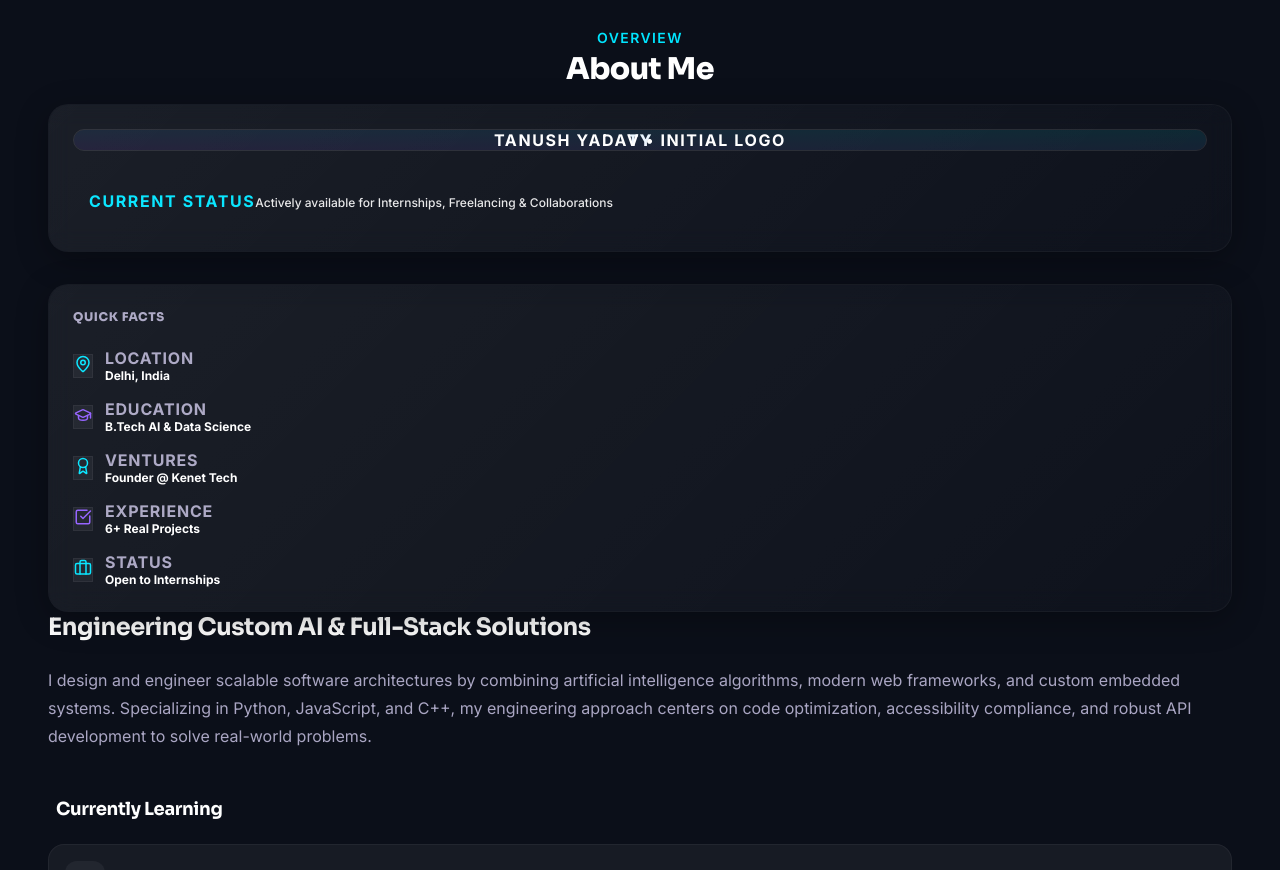
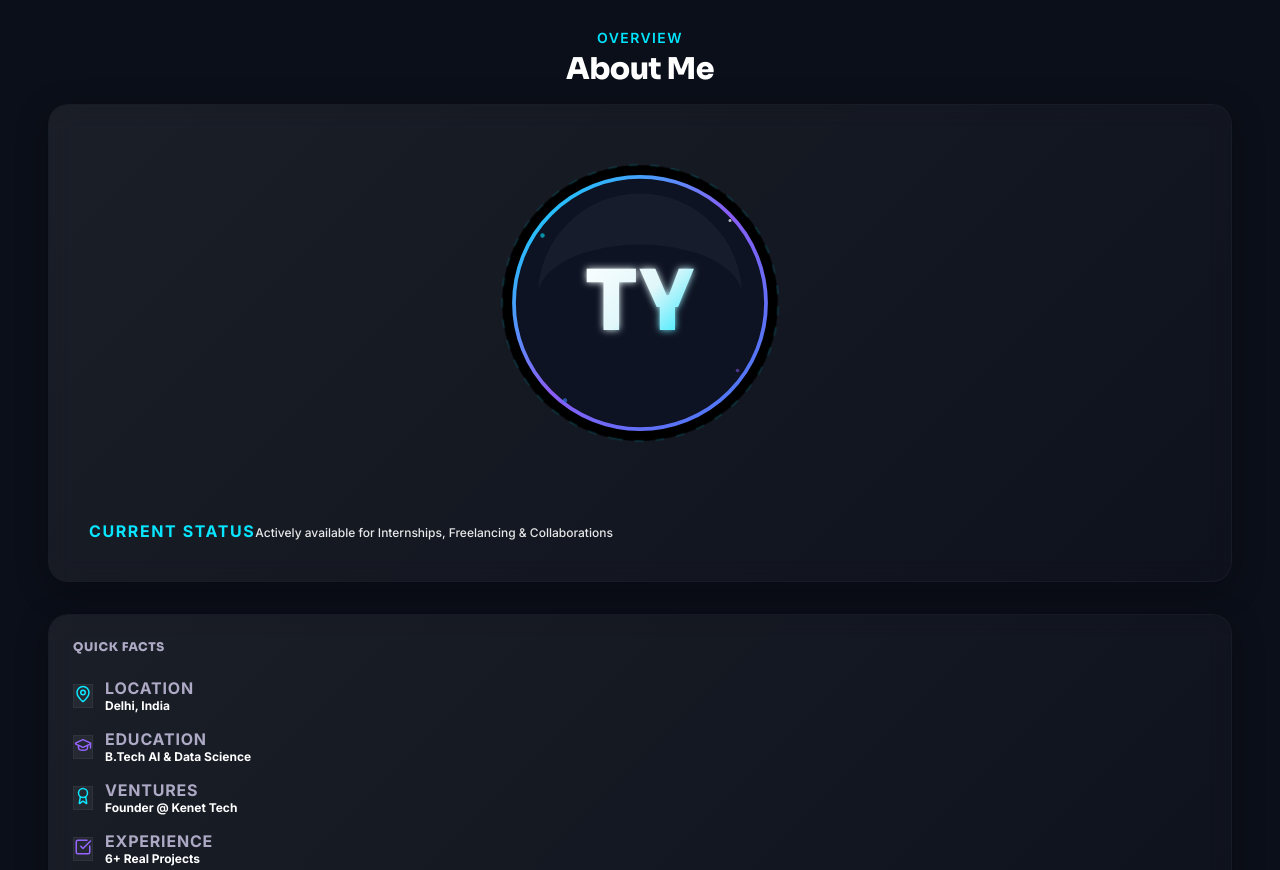
Before and after one commit to Tanushyadav9/Tanush-portfolio, a React (Vite) app: page / in a window 1280 px wide. Shown: the part 1920-2790 px from the top of the page. Built offline with nearby package versions, Linux system fonts and the light colour scheme.

Commit message:
style: add premium TY monogram circular logo in About me

```diff
--- a/src/components/About.jsx
+++ b/src/components/About.jsx
@@ -39,18 +39,87 @@ export default function About() {
           {/* LEFT COLUMN: Profile Visual & Quick Facts */}
           <div className="lg:col-span-5 w-full flex flex-col gap-8 text-left">
             <Tilt className="p-6 flex flex-col gap-6 w-full">
-              {/* Profile Photo Placeholder Frame with TY initials */}
-              <div className="relative w-full aspect-square rounded-2xl bg-white-5/5 border border-white-10 overflow-hidden flex items-center justify-center group">
-                <div className="absolute inset-0 bg-gradient-to-tr from-[#915EFF]/10 to-[#00E5FF]/10 opacity-30 group-hover:opacity-50 transition-opacity duration-500" />
+              {/* Premium Personal Monogram Circular Avatar Logo */}
+              <div className="flex justify-center items-center py-6">
+                <div className="w-[180px] h-[180px] relative group cursor-default transition-all duration-300 hover:scale-[1.05]">
+                  {/* Glowing background halo */}
+                  <div className="absolute inset-0.5 rounded-full bg-gradient-to-tr from-[#00E5FF] via-[#8B5CF6] to-[#3B82F6] opacity-25 blur-md group-hover:opacity-55 transition-opacity duration-300" />
 
-                {/* Visual Monogram Logo TY */}
-                <div className="text-7xl md:text-8xl font-black font-heading text-white/10 group-hover:text-cyan/30 transition-colors duration-500 tracking-wider">
-                  TY
+                  {/* Interactive Monogram SVG */}
+                  <svg viewBox="0 0 200 200" className="w-full h-full relative z-10 select-none">
+                    <defs>
+                      <linearGradient id="avatarBorderGrad" x1="0%" y1="0%" x2="100%" y2="100%">
+                        <stop offset="0%" stopColor="#00E5FF" />
+                        <stop offset="50%" stopColor="#8B5CF6" />
+                        <stop offset="100%" stopColor="#3B82F6" />
+                      </linearGradient>
+                      <linearGradient id="avatarTextGrad" x1="0%" y1="0%" x2="100%" y2="100%">
+                        <stop offset="0%" stopColor="#FFFFFF" />
+                        <stop offset="50%" stopColor="#E0F7FA" />
+                        <stop offset="100%" stopColor="#00E5FF" />
+                      </linearGradient>
+                      <filter id="avatarTextGlow">
+                        <feGaussianBlur stdDeviation="2.5" result="coloredBlur"/>
+                        <feMerge>
+                          <feMergeNode in="coloredBlur"/>
+                          <feMergeNode in="SourceGraphic"/>
+                        </feMerge>
+                      </filter>
+                    </defs>
+
+                    {/* Faint rotating outer orbit */}
+                    <circle
+                      cx="100"
+                      cy="100"
+                      r="92"
+                      stroke="rgba(0, 229, 255, 0.15)"
+                      strokeWidth="1.2"
+                      strokeDasharray="6 8"
+                      className="rotating-orbit"
+                    />
+
+                    {/* Glowing outer ring / background border */}
+                    <circle
+                      cx="100"
+                      cy="100"
+                      r="84"
+                      stroke="url(#avatarBorderGrad)"
+                      strokeWidth="2.5"
+                      fill="#0B1020"
+                      className="avatar-glow"
+                    />
+
+                    {/* Radial overlay shading */}
+                    <circle cx="100" cy="100" r="82.5" fill="rgba(255, 255, 255, 0.01)" />
+
+                    {/* Centered Monogram bold letters TY */}
+                    <text
+                      x="100"
+                      y="118"
+                      textAnchor="middle"
+                      fill="url(#avatarTextGrad)"
+                      fontSize="56"
+                      fontWeight="900"
+                      fontFamily="var(--font-heading)"
+                      letterSpacing="0.5"
+                      filter="url(#avatarTextGlow)"
+                    >
+                      TY
+                    </text>
+
+                    {/* Glass Reflection Arc Path */}
+                    <path
+                      d="M 32,95 A 68,68 0 0,1 168,95 A 68,34 0 0,0 32,95 Z"
+                      fill="rgba(255, 255, 255, 0.04)"
+                    />
+
+                    {/* Tiny glowing background particles */}
+                    <circle cx="35" cy="55" r="1.5" fill="#00E5FF" opacity="0.6" />
+                    <circle cx="165" cy="145" r="1.2" fill="#8B5CF6" opacity="0.5" />
+                    <circle cx="50" cy="165" r="1.5" fill="#3B82F6" opacity="0.6" />
+                    <circle cx="160" cy="45" r="1" fill="#FFFFFF" opacity="0.7" />
+                  </svg>
                 </div>
-
-                <span className="absolute bottom-4 text-[10px] font-bold text-white/30 font-heading select-none uppercase tracking-widest">
-                  Tanush Yadav &bull; Initial Logo
-                </span>
               </div>
 
               {/* Current Status banner */}
--- a/src/index.css
+++ b/src/index.css
@@ -769,3 +769,21 @@ h1, h2, h3, h4 {
 .btn-primary:hover, .btn-secondary:hover {
   box-shadow: 0 4px 12px rgba(145, 94, 255, 0.2);
 }
+
+/* Premium Personal Monogram Avatar Logo styling */
+.rotating-orbit {
+  transform-origin: center;
+  animation: spin-slow 25s linear infinite;
+}
+
+.group:hover .rotating-orbit {
+  animation-duration: 8s;
+}
+
+.avatar-glow {
+  transition: filter 0.3s ease, stroke-width 0.3s ease;
+}
+
+.group:hover .avatar-glow {
+  filter: drop-shadow(0 0 6px rgba(0, 229, 255, 0.5)) drop-shadow(0 0 12px rgba(139, 92, 246, 0.3));
+}
```
